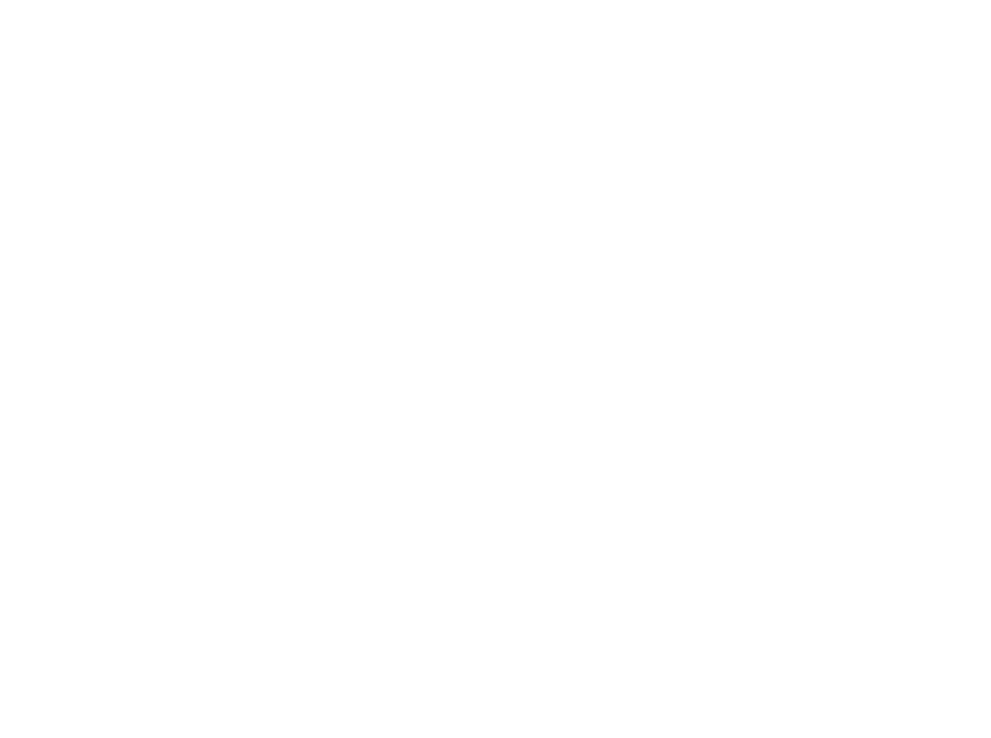
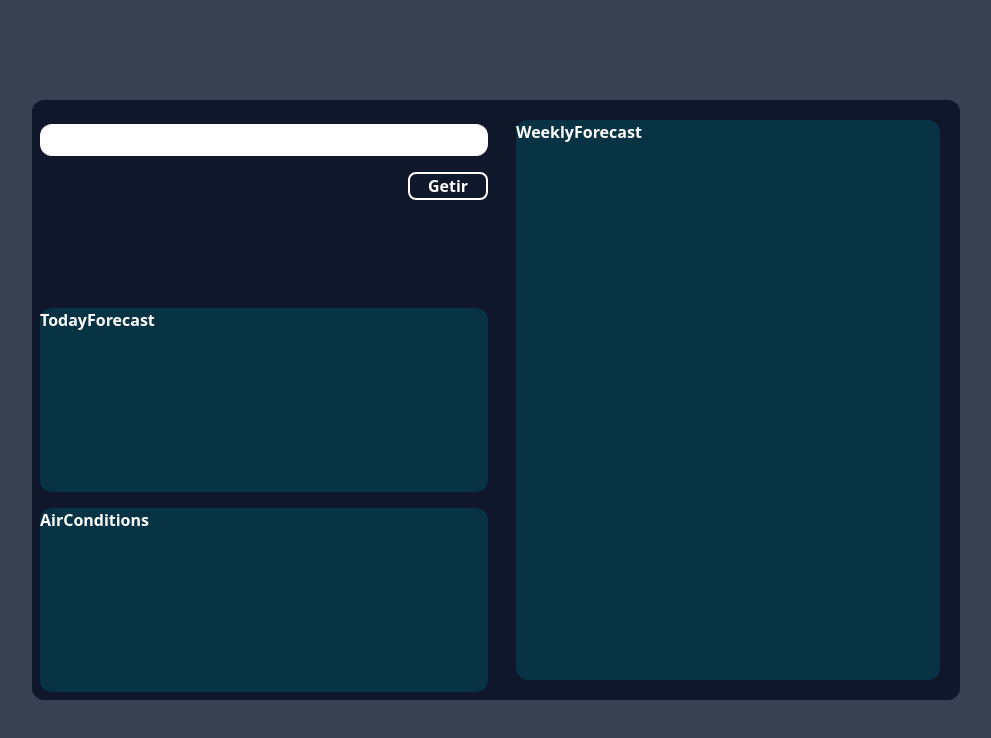
Before and after one commit to Alisnmez/weather-app, a React (Create React App) app: page / in a window 1280 px wide. Shown: the top 738 px of the page, without its empty margins (144-1135 px from the left). Built offline with nearby package versions, Linux system fonts and the light colour scheme.

Commit message:
template created data fetched

```diff
--- a/package.json
+++ b/package.json
@@ -7,6 +7,7 @@
     "@testing-library/jest-dom": "^5.17.0",
     "@testing-library/react": "^13.4.0",
     "@testing-library/user-event": "^13.5.0",
+    "axios": "^1.6.2",
     "react": "^18.2.0",
     "react-dom": "^18.2.0",
     "react-redux": "^9.0.4",
--- a/src/App.js
+++ b/src/App.js
@@ -1,10 +1,28 @@
-
+import CurrentWeather from "./components/CurrentWeather"
+import AirConditions from "./components/airConditions/AirConditions"
+import TodayForecast from "./components/todayForecast/TodayForecast"
+import WeeklyForecast from "./components/weeklyForecast/WeeklyForecast";
 
 function App() {
   return (
-    <div>
-
+    <>
+    <div className=" flex justify-center items-center min-h-screen">
+      <div className="grid grid-cols-2 grid-rows-3 grid-flow-col bg-slate-900 rounded-xl w-full mx-44 h-[600px] text-white font-semibold">
+      <div className="m-2  rounded-xl">
+      <CurrentWeather />
+      </div>
+      <div className="m-2 bg-cyan-950 rounded-xl">
+      <TodayForecast/>
+      </div>
+      <div className="m-2 bg-cyan-950 rounded-xl">
+      <AirConditions/>
+      </div>
+      <div className="row-span-3 m-5 bg-cyan-950 rounded-xl">
+      <WeeklyForecast/>
+      </div>
+      </div>
     </div>
+    </>
   );
 }
 
--- a/src/components/CurrentWeather.js
+++ b/src/components/CurrentWeather.js
@@ -1,9 +1,41 @@
 import React from 'react'
+import { useState } from 'react'
+import { useDispatch} from 'react-redux'
+import { fetchData } from '../redux/reducer/OurReducer'
+import { useSelector } from 'react-redux'
+function CurrentWeather() {
 
-function currentWeather() {
+const dispatch=useDispatch()
+const [city, setCity] = useState("")
+const {weather} = useSelector((state) => state.weather);
+
+
+const handleInput = (e) => {
+  setCity(e.target.value)
+}
+
+const buttonListener = () => {
+ dispatch(fetchData(city))
+}
+
   return (
-    <div>currentWeather</div>
+    <div className='bg-slate-900'>
+      <div >
+      <input onChange={handleInput} className='rounded-xl w-full my-4 text-black font-light pl-4 tracking-tighter h-8' type="text" />
+      </div>
+      <div className='flex justify-end'>
+      <button onClick={buttonListener} className='border-2 border-white rounded-lg w-20 hover:bg-white hover:text-slate-900'>Getir</button>
+      </div>
+      <div>
+      {weather && weather.location&&
+       <h1>{weather.location.name}</h1>}
+      </div>
+      <div>
+        {weather && weather.current&&
+       <h1>{weather.current.temp_c}</h1>}
+      </div>
+    </div>
   )
 }
 
-export default currentWeather
+export default CurrentWeather
--- a/src/components/todayForecast/TodayForecast.js
+++ b/src/components/todayForecast/TodayForecast.js
@@ -1,9 +1,9 @@
 import React from 'react'
 
-function todayForecast() {
+function TodayForecast() {
   return (
-    <div>todayForecast</div>
+    <div>TodayForecast</div>
   )
 }
 
-export default todayForecast
+export default TodayForecast
--- a/src/index.css
+++ b/src/index.css
@@ -1,3 +1,7 @@
 @tailwind base;
 @tailwind components;
 @tailwind utilities;
+
+body{
+    background-color:rgb(55 65 81) ;
+}
--- /dev/null
+++ b/src/redux/reducer/OurReducer.js
@@ -0,0 +1,40 @@
+import { createSlice } from "@reduxjs/toolkit";
+import axios from "axios";
+
+const initialState={
+    weather:null
+}
+
+const slice=createSlice({
+    name:"weather",
+    initialState,
+    reducers:{
+        setWeather:(state,action)=>{
+            state.weather=action.payload
+        }
+    }
+})
+
+export const fetchData=(city)=>async(dispatch)=>{
+    const options = {
+        method: 'GET',
+        url: 'https://weatherapi-com.p.rapidapi.com/current.json',
+        params: {q: city},
+        headers: {
+          'X-RapidAPI-Key': '89f3b4b50bmsh3fce86eb34626d7p1383b7jsn83f563f32003',
+          'X-RapidAPI-Host': 'weatherapi-com.p.rapidapi.com'
+        }
+      };
+
+      try {
+          const response = await axios.request(options);
+          dispatch(setWeather(response.data));
+          console.log(response.data);
+      } catch (error) {
+          console.error(error);
+      }
+}
+
+
+export const {setWeather}=slice.actions
+export default slice.reducer
--- a/src/redux/reducer/weatherReducer.js
+++ /dev/null
@@ -1,17 +0,0 @@
-import { configureStore } from "@reduxjs/toolkit"
-
-
-const initialState={
-    weathers:null
-}
-
-const slice=configureStore({
-    name:"weather",
-    initialState,
-    reducer:{
-        weather:initialState
-    }
-})
-
-
-export default slice
--- a/src/redux/store.js
+++ b/src/redux/store.js
@@ -1,5 +1,5 @@
 import { configureStore } from "@reduxjs/toolkit";
-import weatherReducer from "./reducer/weatherReducer";
+import weatherReducer from "./reducer/OurReducer";
 
 const store=configureStore({
     reducer:{
@@ -7,5 +7,4 @@ const store=configureStore({
     }
 })
 
-
 export default store
```
Also changed, not shown: 1 other file (tests, documents, lock files or other folders).
